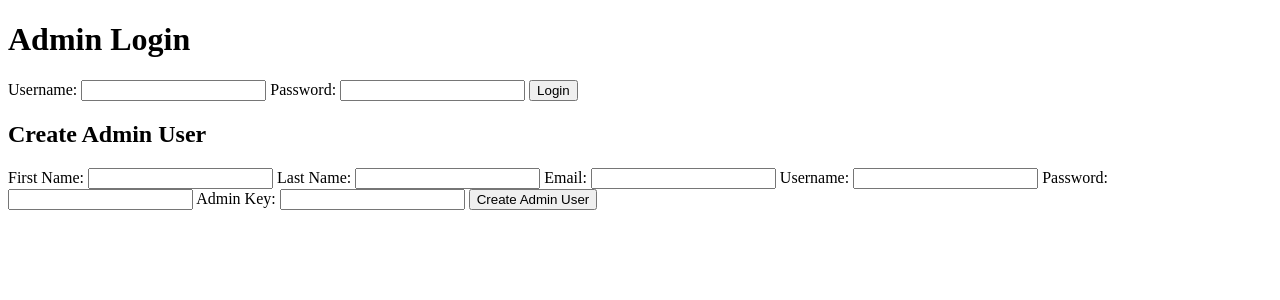
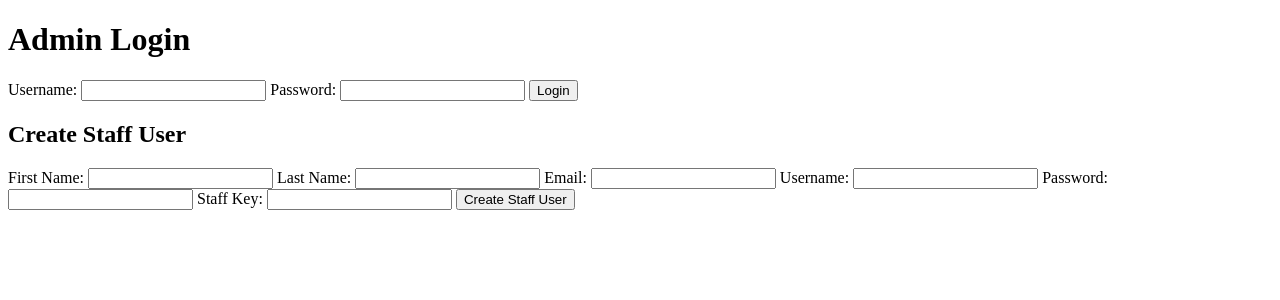
Before and after one commit to maxkooz/foodbank, a Django app: page /staff_login/ in a window 1280 px wide. Shown: the top 300 px of the page. Run offline with Django 4.2, Linux system fonts and the light colour scheme.

Commit message:
leftover changes to rename admin staff

```diff
--- a/foodbank/templates/staff_login.html
+++ b/foodbank/templates/staff_login.html
@@ -23,7 +23,7 @@
         </div>
 
         <div class="form-box">
-            <h2>Create Admin User</h2>
+            <h2>Create Staff User</h2>
             <form method="post" action="{% url 'foodbank:staff_sign_up' %}">
                 {% csrf_token %}
                 <label for="first_name">First Name:</label>
@@ -36,9 +36,9 @@
                 <input type="text" id="username" name="username">
                 <label for="password">Password:</label>
                 <input type="password" id="password" name="password">
-                <label for="admin_key">Admin Key:</label>
-                <input type="text" id="admin_key" name="admin_key">
-                <button type="submit">Create Admin User</button>
+                <label for="staff_key">Staff Key:</label>
+                <input type="text" id="staff_key" name="staff_key">
+                <button type="submit">Create Staff User</button>
             </form>
         </div>
     </div>
--- a/foodbank/views.py
+++ b/foodbank/views.py
@@ -47,7 +47,7 @@ def staff_sign_up(request):
 
         return redirect(reverse('foodbank:main_page'))
     else:
-        error_msg = "Incorrect Admin Key."
+        error_msg = "Incorrect Staff Key."
         return redirect(reverse('foodbank:staff_login')+'?error_msg='+error_msg)
 
 def home_view(request):
```
